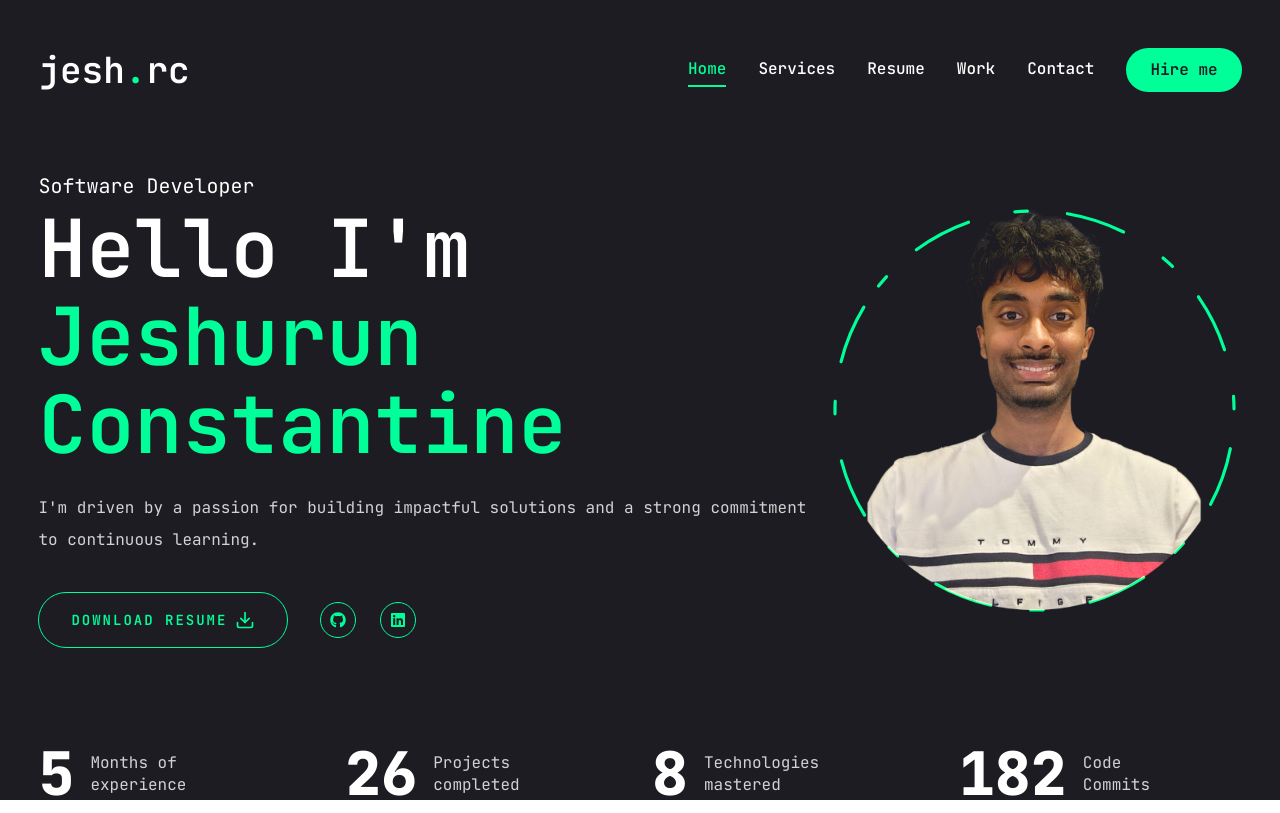
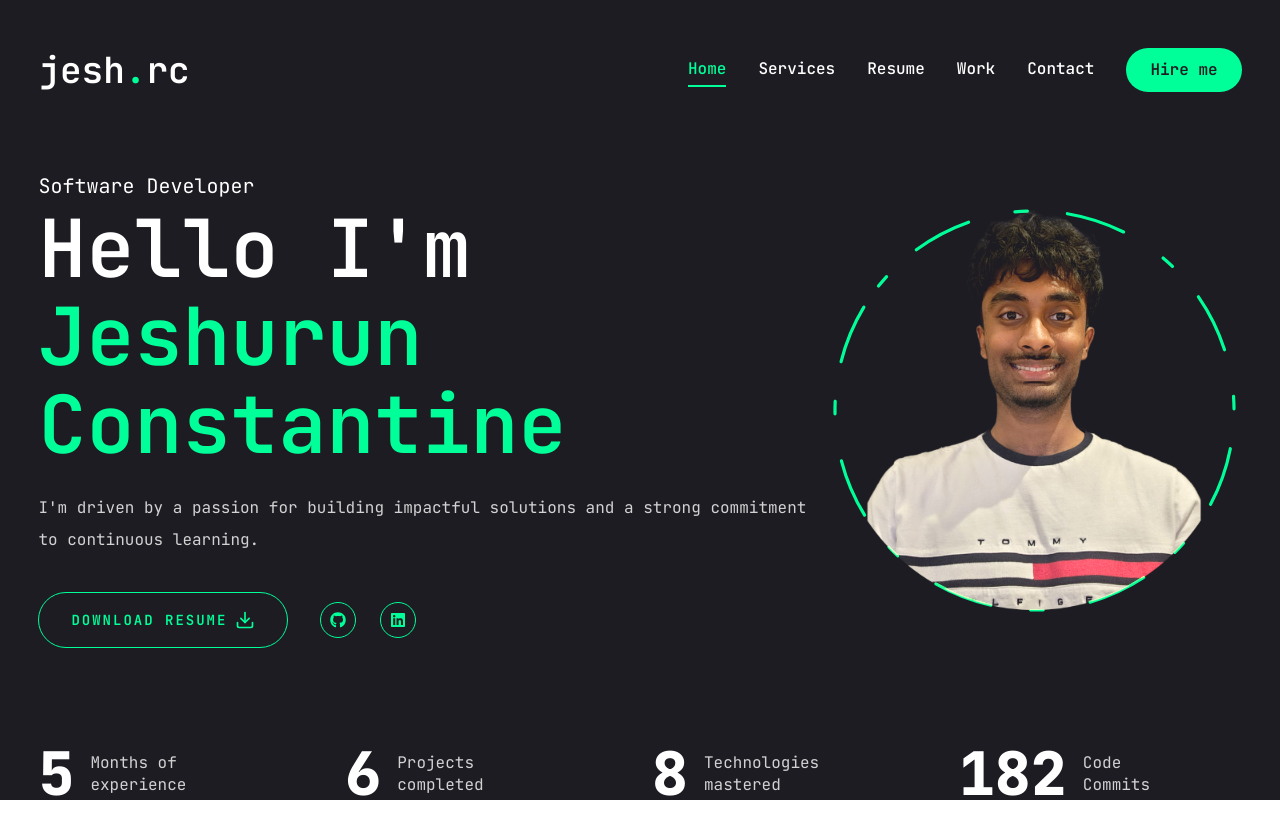
Before and after one commit to jesh-rc/Portfolio, a Next.js app: page / in a window 1280 px wide. Built offline with nearby package versions, Linux system fonts and the light colour scheme.

Commit message:
Updated Stats (Number of projects completed)

```diff
--- a/components/ui/Stats.jsx
+++ b/components/ui/Stats.jsx
@@ -8,7 +8,7 @@ const stats = [
         text: "Months of experience",
     },
     {
-        num: 26,
+        num: 6,
         text: "Projects completed",
     },
     {
```
